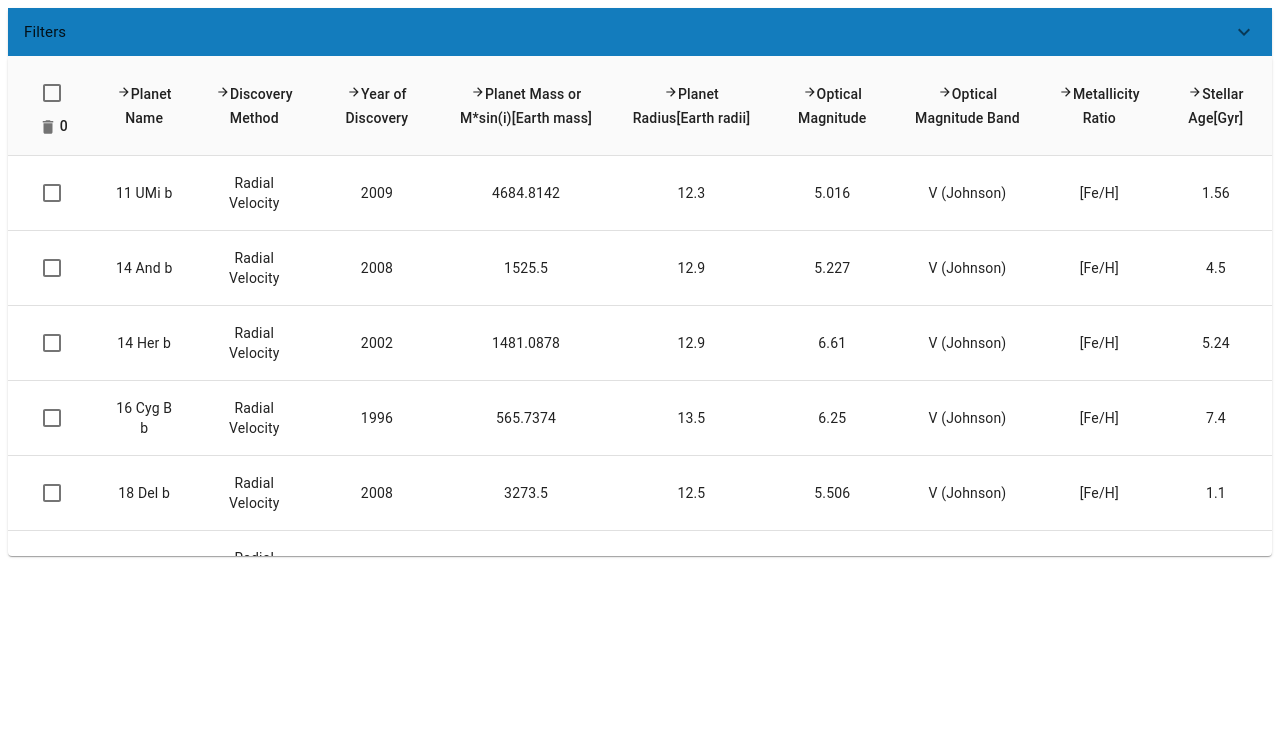
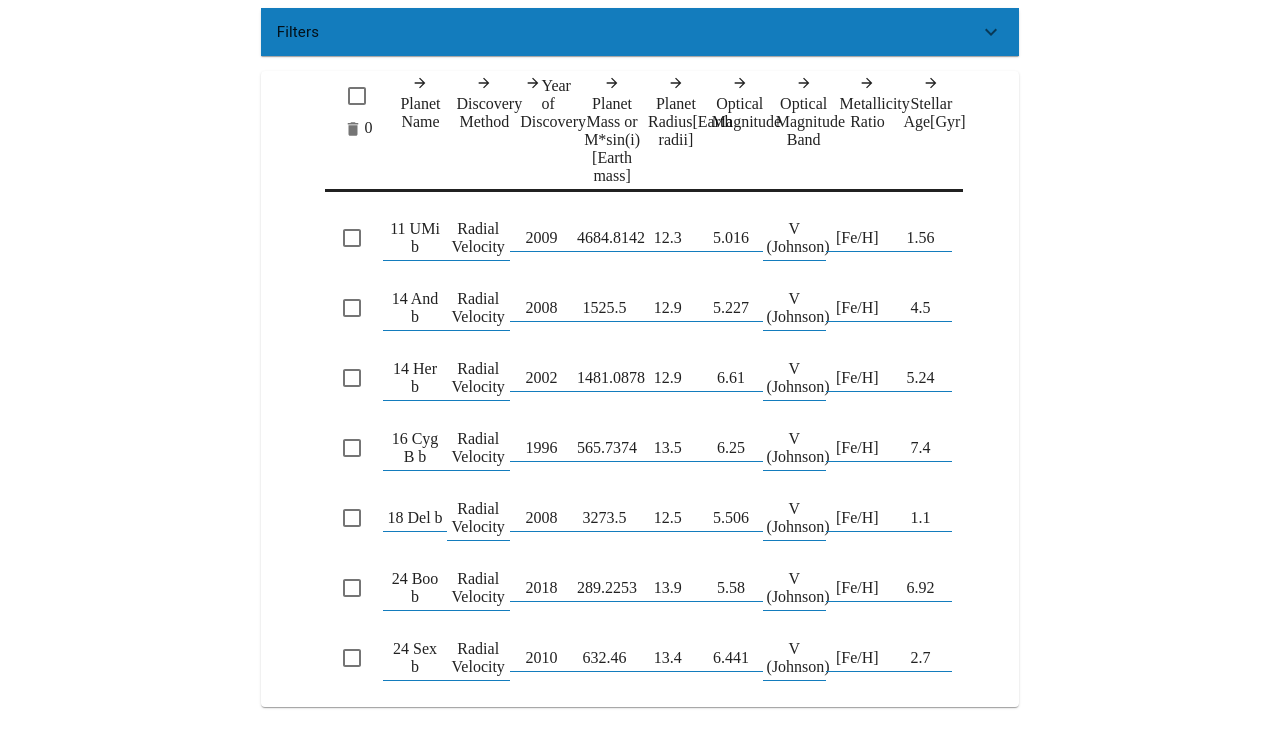
Before and after one commit to DzmitryCavi/data-grid, a React (Create React App) app: page / in a window 1280 px wide. Shown: the top 748 px of the page. Built offline with nearby package versions, Linux system fonts and the light colour scheme.

Commit message:
faet: lazy loading

```diff
--- a/src/components/table/table.jsx
+++ b/src/components/table/table.jsx
@@ -1,11 +1,7 @@
 import React from 'react';
 import { makeStyles } from '@material-ui/core/styles';
-import Table from '@material-ui/core/Table';
-import TableBody from '@material-ui/core/TableBody';
-import TableCell from '@material-ui/core/TableCell';
-import TableContainer from '@material-ui/core/TableContainer';
-import TableHead from '@material-ui/core/TableHead';
-import TableRow from '@material-ui/core/TableRow';
+import Grid from '@material-ui/core/Grid';
+import Button from '@material-ui/core/Button';
 import Paper from '@material-ui/core/Paper';
 import Checkbox from '@material-ui/core/Checkbox';
 import IconButton from '@material-ui/core/IconButton';
@@ -13,99 +9,108 @@ import DeleteIcon from '@material-ui/icons/Delete';
 import ArrowDownwardIcon from '@material-ui/icons/ArrowDownward';
 import ArrowUpwardIcon from '@material-ui/icons/ArrowUpward';
 import ArrowForwardIcon from '@material-ui/icons/ArrowForward';
+import { FixedSizeList as List } from 'react-window';
 
 const useStyles = makeStyles({
   root: {
-    width: '100%',
+    width: '60%',
+    margin: 'auto'
   },
   container: {
     maxHeight: 500,
   },
+  head: {
+    margin: '15px 0'
+  },
+  body: {
+    margin: '15px 0',
+  },
+  headCell:{
+    borderBottom: '3px solid'
+  },
+  bodyCell:{
+    borderBottom: '1px solid #137cbd'
+  }
 });
 
 export default function DataTable(props) {
     const classes = useStyles();
-    const { data, isAllRowsSelected } = props;
+    const { filtredData, allData, isAllRowsSelected } = props;
 
-    const rowClickHandler = (id) => {
-      props.selectRow(data, id);
-      props.changeNumberOfSelectedRows(data);
+    const rowClickHandler = id => {
+      props.selectRow(filtredData, id);
     }
 
     const deleteRows = () => {
-      props.deleteSelectedRows(data);
-      props.changeNumberOfSelectedRows(data);
+      props.deleteSelectedRows(filtredData, allData);
     }
 
     const selectAllRows = () => {
-      props.selectAllRows(data, isAllRowsSelected);
-      props.changeNumberOfSelectedRows(data);
+      props.selectAllRows(filtredData, allData, isAllRowsSelected);
     }
 
     const HeadRow = () => (
-      <TableRow>
-        <TableCell align="center">
+      <Grid container justify="center" spacing={1} className={classes.head}>
+        <Grid item xs={1} align="center" className={classes.headCell}>
           <Checkbox
             value="secondary"
             color="primary"
-          inputProps={{ 'aria-label': 'secondary checkbox' }}
+            checked={isAllRowsSelected}
             onChange={selectAllRows}
           />
           <IconButton aria-label="delete" className={classes.margin} size="small" onClick={deleteRows}>
             <DeleteIcon fontSize="inherit" />
           </IconButton>
-          {props.rowsCounter}
-        </TableCell>
+          {props.selectedRowsCounter}
+        </Grid>
           {
             props.columnNames.map((cell, index) =>
-              (<TableCell key={cell.name}  align="center" onClick = {()=>{props.changeClolumnSort(data, index, props.columnNames, cell.isAscendingSort)}}>
+              (<Grid item xs={1} key={cell.name} className={classes.headCell} align="center" onClick = {()=>{props.changeClolumnSort(filtredData, index, props.columnNames, cell.isAscendingSort)}}>
                   {cell.sorted ? cell.isAscendingSort ? <ArrowDownwardIcon fontSize="inherit"/> : <ArrowUpwardIcon fontSize="inherit"/> : <ArrowForwardIcon fontSize="inherit"/>}
                   {cell.name}
-              </TableCell>)
+              </Grid>)
             )
           }
-      </TableRow>
+      </Grid>
     )
 
-    const Rows = () =>(
-      <TableBody>
-        {
-          data.map((row, index) => {
-            if(index < 10)
-            {
-              return (<TableRow key={row.id}>
-                <TableCell align="center">
+    const Row = ({index, style}) => {
+      let row = filtredData[index];
+      return (
+        <Grid container justify="center" alignItems="center" key={row.id} style={style} spacing={1}>
+          <Grid item xs={1} align="center">
               <Checkbox checked={row.selected}
                 value="secondary"
                 color="primary"
                 inputProps={{ 'aria-label': 'secondary checkbox' }}
                 onChange={() => {rowClickHandler(row.id)}}
               />
-                </TableCell>
+          </Grid>
           {
             row.data.map((cell, index) =>
-                  (<TableCell key={row.id + index} align="center">
+            (<Grid item xs={1} key={row.id + index} className={cell ? classes.bodyCell : ''} align="center">
                 {cell}
-                    </TableCell>))
+              </Grid>))
           }
-              </TableRow>)
-            }
-          }
-          )
-        }
-      </TableBody>
+        </Grid>
+    )}
+
+    const Rows = () => (
+      <List
+        className={classes.body}
+        height={500}
+        itemCount={filtredData.length}
+        itemSize={70}
+        width={'100%'}
+      >
+        {Row}
+      </List>
     )
 
     return (
       <Paper className={classes.root}>
-        <TableContainer className={classes.container}>
-        <Table className={classes.table} stickyHeader aria-label="sticky table">
-          <TableHead>
         <HeadRow />
-          </TableHead>
         <Rows />
-        </Table>
-      </TableContainer>
       </Paper>
     );
   }
--- a/src/components/table/tableContainer.jsx
+++ b/src/components/table/tableContainer.jsx
@@ -1,29 +1,30 @@
 import React from 'react';
 import { connect } from 'react-redux';
 import DataTable from './table';
-import { selectRow, changeNumberOfSelectedRows, deleteSelectedRows, selectAllRows, changeClolumnSort } from '../../store/table/actions'
+import { selectRow, deleteSelectedRows, selectAllRows, changeClolumnSort } from '../../store/table/actions'
 
 function DataTableContainer(props){
     return (
-        <DataTable data={props.data}
+        <DataTable filtredData={props.filtredData}
                    selectRow={props.selectRow}
                    sortings={props.sortings}
-                   changeNumberOfSelectedRows={props.changeNumberOfSelectedRows}
-                   rowsCounter={props.rowsCounter}
+                   selectedRowsCounter={props.selectedRowsCounter}
                    deleteSelectedRows={props.deleteSelectedRows}
                    selectAllRows={props.selectAllRows}
                    isAllRowsSelected={props.isAllRowsSelected}
                    changeClolumnSort={props.changeClolumnSort}
                    columnNames={props.columnNames}
+                   allData={props.allData}
                    />
     )
 }
 
 const mapStateToProps = state => {
     return {
-        data: state.table.filtredData,
+        filtredData: state.table.filtredData,
+        allData: state.table.data,
         sortings: state.table.sortings,
-        rowsCounter: state.table.rowsCounter,
+        selectedRowsCounter: state.table.selectedRowsCounter,
         isAllRowsSelected: state.table.isAllRowsSelected,
         columnNames: state.table.columnNames
     };
@@ -32,7 +33,6 @@ const mapStateToProps = state => {
 const mapDispatchToProps = {
     selectAllRows,
     selectRow,
-    changeNumberOfSelectedRows,
     deleteSelectedRows,
     changeClolumnSort
 }
--- a/src/components/tools/multiplySelect.jsx
+++ b/src/components/tools/multiplySelect.jsx
@@ -4,6 +4,8 @@ import Input from "@material-ui/core/Input";
 import InputLabel from "@material-ui/core/InputLabel";
 import MenuItem from "@material-ui/core/MenuItem";
 import FormControl from "@material-ui/core/FormControl";
+import Checkbox from '@material-ui/core/Checkbox';
+import ListItemText from '@material-ui/core/ListItemText';
 import Select from "@material-ui/core/Select";
 import Chip from "@material-ui/core/Chip";
 
@@ -67,31 +69,21 @@ export default function MultipleSelect() {
   return (
     <div>
       <FormControl className={classes.formControl}>
-        <InputLabel id="mutiple-discovery-label">Discovery Method</InputLabel>
+        <InputLabel id="demo-mutiple-checkbox-label">Discovery</InputLabel>
         <Select
-          labelId="mutiple-discovery-label"
-          id="mutiple-discovery"
-          className={classes.select}
+          labelId="demo-mutiple-checkbox-label"
+          id="demo-mutiple-checkbox"
           multiple
           value={currentValue}
           onChange={handleChange}
-          input={<Input id="select-multiple-discovery" />}
-          renderValue={selected => (
-            <div className={classes.chips}>
-              {selected.map(value => (
-                <Chip key={value} label={value} className={classes.chip} />
-              ))}
-            </div>
-          )}
+          input={<Input />}
+          renderValue={selected => selected.join(', ')}
           MenuProps={MenuProps}
         >
-          {values.map(value => (
-            <MenuItem
-              key={value}
-              value={value}
-              style={getStyles(value, currentValue, theme)}
-            >
-              {value}
+          {values.map(name => (
+            <MenuItem key={name} value={name}>
+              <Checkbox checked={currentValue.indexOf(name) > -1} />
+              <ListItemText primary={name} />
             </MenuItem>
           ))}
         </Select>
--- a/src/components/tools/radio.jsx
+++ b/src/components/tools/radio.jsx
@@ -12,6 +12,10 @@ const useStyles = makeStyles({
     "&:hover": {
       backgroundColor: "transparent"
     }
+  },
+  group: {
+    'flex-wrap': 'inherit',
+    'flex-direction': 'row',
   },
   icon: {
     borderRadius: "50%",
@@ -67,14 +71,18 @@ function StyledRadio(props) {
 }
 
 export default function CustomizedRadios() {
+  const classes = useStyles();
+
   return (
     <FormControl component="fieldset">
       <FormLabel component="legend">Metalicity Raito</FormLabel>
       <RadioGroup
+        className={classes.group}
         defaultValue="[Fe/H]"
         aria-label="Metalicity"
         name="customized-radios"
       >
+        <FormControlLabel value="All" control={<StyledRadio />} label="All" />
         <FormControlLabel
           value="[Fe/H]"
           control={<StyledRadio />}
--- a/src/components/tools/tools.jsx
+++ b/src/components/tools/tools.jsx
@@ -9,8 +9,13 @@ import ExpandMoreIcon from '@material-ui/icons/ExpandMore';
 import MultipleSelect from './multiplySelect';
 import StyledRadio from './radio';
 import Grid from '@material-ui/core/Grid';
+import Button from '@material-ui/core/Button';
 
 const useStyles = makeStyles(theme => ({
+    root: {
+        width: '60%',
+        margin: 'auto !important'
+    },
     heading: {
         background: '#137cbd'
     },
@@ -18,6 +23,9 @@ const useStyles = makeStyles(theme => ({
       fontSize: theme.typography.pxToRem(15),
       fontWeight: theme.typography.fontWeightRegular,
     },
+    button: {
+        margin: 15
+    }
   }));
 
 export default function Tools(props){
@@ -28,7 +36,7 @@ export default function Tools(props){
     }
 
     return (
-        <ExpansionPanel>
+        <ExpansionPanel className={classes.root}>
             <ExpansionPanelSummary
                 expandIcon={<ExpandMoreIcon />}
                 className={classes.heading}
@@ -38,7 +46,7 @@ export default function Tools(props){
                 <Typography className={classes.headingText}>Filters</Typography>
             </ExpansionPanelSummary>
             <ExpansionPanelDetails>
-                <Grid container spacing={2} justify="center" alignItems="center">
+                <Grid container spacing={0} justify="start" alignItems="center">
                     <Grid item xs={12}>
                         <TextField
                             id="outlined-full-width"
@@ -55,11 +63,14 @@ export default function Tools(props){
                             variant="outlined"
                         />
                     </Grid>
+                    <Grid item xs={2} >
+                        <Button variant="outlined" color="secondary" className={classes.button}>Delete All Filters</Button>
+                    </Grid>
+                    <Grid item xs={2}>
+                        <StyledRadio />
+                    </Grid>
                     <Grid item xs={2}>
                         <MultipleSelect />
-                    </Grid>
-                    <Grid item xs={1}>
-                        <StyledRadio />
                     </Grid>
                 </ Grid>
             </ExpansionPanelDetails>
--- a/src/store/table/actions.js
+++ b/src/store/table/actions.js
@@ -1,7 +1,6 @@
 
 export const SELECT_ROW = 'SELECT_ROW';
 export const SELECT_ALL_ROWS = 'SELECT_ALL_ROWS';
-export const CHANGE_NUMBER_OF_SELECTED_ROWS = 'CHANGE_NUMBER_OF_SELECTED_ROWS';
 export const DELETE_SELECTED_ROWS = 'DELETE_SELECTED_ROWS';
 export const SORT_COLUMN = 'SORT_COLUMN';
 export const FILTER_TEXT_OR_NUMBER = 'FILTER_TEXT_OR_NUMBER';
@@ -26,16 +25,18 @@ export const changeClolumnSort = (data, columnId, columnNames, isAscendingSort)
     }
 )
 
-export const selectAllRows = (data, isSelected) => (
-    {
+export const selectAllRows = (filtredData, allData, isSelected) => {
+    const arrayOfFiltredDataID = filtredData.map(el => el.id);
+    return {
         type: SELECT_ALL_ROWS,
-        payload: data.map(el => {
-                el.selected = !isSelected;
-                return el
-            }),
-        isAllRowsSelected: !isSelected
+        allData: allData.map(el => arrayOfFiltredDataID.indexOf(el.id) !== -1 ? {...el, selected: !isSelected} : el),
+        filtredData: filtredData.map(el => ({...el, selected: !isSelected})),
+        isAllRowsSelected: !isSelected,
+        selectedRowsCounter: isSelected ? 0 : arrayOfFiltredDataID.length
     }
-)
+}
+
+
 
 export const selectRow = (data, id) => (
     {
@@ -43,22 +44,21 @@ export const selectRow = (data, id) => (
         payload: data.map(el => {
                 if(id === el.id && el.id !== 1){el.selected = !el.selected}
                 return el
-            })
+            }),
+        selectedRowsCounter: data.reduce((ac,el)=> el.selected ? ac + 1 : ac, 0)
     }
 )
 
-export const changeNumberOfSelectedRows = data => (
-    {
-        type: CHANGE_NUMBER_OF_SELECTED_ROWS,
-        payload: data.reduce((ac,el)=> el.selected ? ac + 1 : ac, 0)
-    }
-);
 
-export const deleteSelectedRows = data => (
+export const deleteSelectedRows = (filtredData, allData) => (
     {
         type: DELETE_SELECTED_ROWS,
-        payload: data.reduce((ac,el)=>
+        allData: allData.reduce((ac,el)=>
             el.selected ? ac : ac.concat([el])
-        ,[])
+        ,[]),
+        filtredData: filtredData.reduce((ac,el)=>
+        el.selected ? ac : ac.concat([el])
+        ,[]),
+        selectedRowsCounter: 0
     }
 )
--- a/src/store/table/reducers.js
+++ b/src/store/table/reducers.js
@@ -1,4 +1,4 @@
-import { SORT_COLUMN, SELECT_ROW, CHANGE_NUMBER_OF_SELECTED_ROWS, DELETE_SELECTED_ROWS, SELECT_ALL_ROWS, FILTER_TEXT_OR_NUMBER } from "./actions";
+import { SORT_COLUMN, SELECT_ROW, DELETE_SELECTED_ROWS, SELECT_ALL_ROWS, FILTER_TEXT_OR_NUMBER } from "./actions";
 import TableData from '../../data/planets';
 
 const defaultData = TableData.data.reduce((ac, el) =>
@@ -15,7 +15,7 @@ const defaultState = {
     data: defaultData,
     filtredData: defaultData,
     columnNames: defaultDataHead,
-    rowsCounter: 0,
+    selectedRowsCounter: 0,
     sortings: [],
     isAllRowsSelected: false
 };
@@ -37,23 +37,23 @@ export const tableReducer = (state = defaultState, action) => {
         case SELECT_ALL_ROWS:
             return {
                 ...state,
-                data: action.payload,
-                isAllRowsSelected: action.isAllRowsSelected
+                data: action.allData,
+                filtredData: action.filtredData,
+                isAllRowsSelected: action.isAllRowsSelected,
+                selectedRowsCounter: action.selectedRowsCounter
             }
         case SELECT_ROW:
             return {
                 ...state,
-                data: action.payload
-            }
-        case CHANGE_NUMBER_OF_SELECTED_ROWS:
-            return {
-                ...state,
-                rowsCounter: action.payload
+                data: action.payload,
+                selectedRowsCounter: action.selectedRowsCounter
             }
         case DELETE_SELECTED_ROWS:
             return {
                 ...state,
-                data: action.payload
+                data: action.allData,
+                filtredData: action.filtredData,
+                selectedRowsCounter: action.selectedRowsCounter
             }
     }
     return state;
```
Lines whose indentation alone changed are shown as unchanged.
